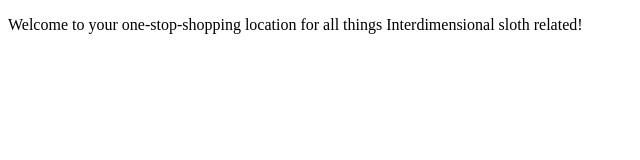
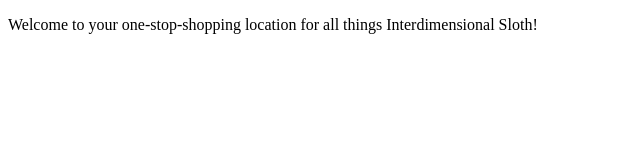
Before and after one commit to apurkis1/Class-B, a plain HTML site: page index.html in a window 1280 px wide. Shown: the full height of the page, 0-640 px from the left. Drawn offline with Linux system fonts and the light colour scheme.

Commit message:
updated index.html

```diff
--- a/index.html
+++ b/index.html
@@ -8,8 +8,7 @@
 </head>
 <body>
     <p>
-        Welcome to your one-stop-shopping location for all things Interdimensional
-        sloth related!
+        Welcome to your one-stop-shopping location for all things Interdimensional Sloth!
     </p>
 </body>
 </html>
```
